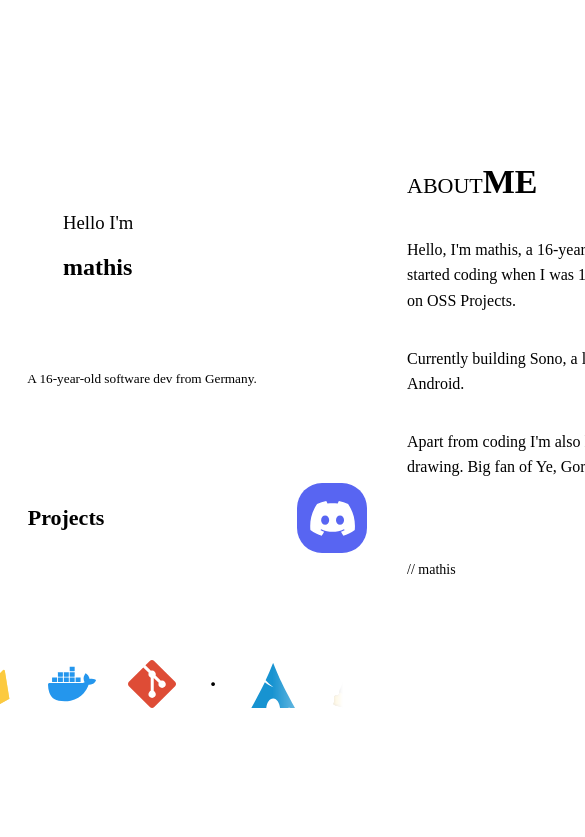
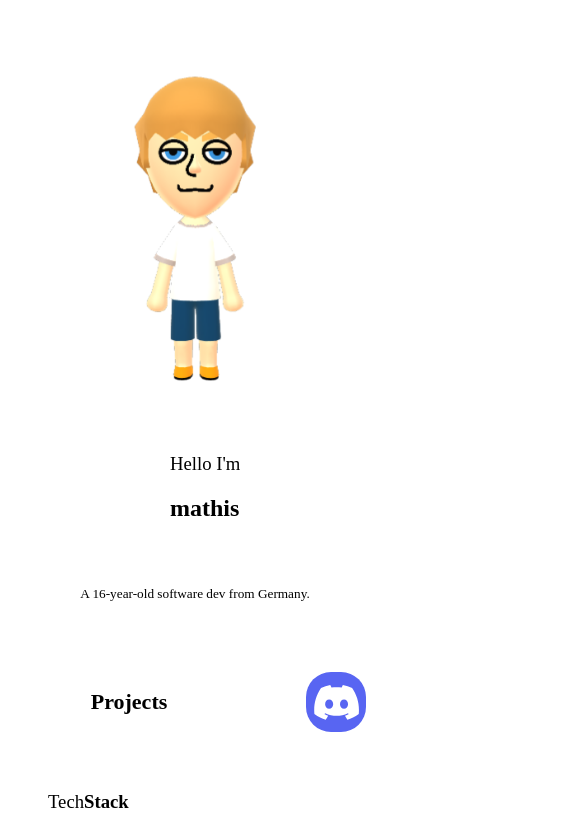
Before and after one commit to mathiiiiiis/homepage, a Vue app: page / in a window 390 px wide. Shown: the top 837 px of the page, 585 px wide, since content can reach past the window. Built offline with nearby package versions, Linux system fonts and the light colour scheme; no server answers; the HTML template or start-up script is replaced by a standard one.

Commit message:
update button to actually open project page and add responsive design

```diff
--- a/src/views/Home.vue
+++ b/src/views/Home.vue
@@ -25,7 +25,7 @@ import LastFmWidget from '@/components/home/LastFmWidget.vue';
                         </div>
                     </section>
                     <section class="button-row">
-                        <button class="btn-projects">Projects</button>
+                        <button class="btn-projects" @click="$router.push('/projects')">Projects</button>
                         <a href="https://github.com/mathiiiiiis" target="_blank" class="btn-icon">
                             <svg class="icon"><use href="#icon-github" /></svg>
                         </a>
@@ -351,4 +351,115 @@ import LastFmWidget from '@/components/home/LastFmWidget.vue';
     border-radius: 25px 25px 50px 50px;
     overflow: hidden;
 }
+
+/* ==== RESPONSIVE ==== */
+@media (max-width: 1200px) {
+    .home {
+        flex-direction: column;
+        align-items: center;
+        height: auto;
+        padding: 48px 24px;
+    }
+
+    .right {
+        padding-top: 0;
+    }
+
+    .about-me {
+        border-radius: 25px;
+    }
+}
+
+@media (max-width: 820px) {
+    .left-top {
+        flex-direction: column;
+        align-items: center;
+    }
+
+    .left-top-right {
+        padding-top: 0;
+        width: 100%;
+    }
+
+    .left {
+        width: 100%;
+    }
+
+    .mii-viewer {
+        width: 100%;
+        max-width: 450px;
+        border-radius: 50px 50px 25px 25px;
+    }
+
+    .about-short {
+        width: 100%;
+        max-width: 450px;
+    }
+
+    .tech-stack {
+        width: 100%;
+        max-width: 450px;
+        border-radius: 25px;
+    }
+
+    .about-me {
+        width: 100%;
+        max-width: 450px;
+        height: auto;
+        min-height: 380px;
+    }
+
+    .last-played {
+        width: 100%;
+        max-width: 450px;
+    }
+}
+
+@media (max-width: 500px) {
+    .home {
+        padding: 32px 16px;
+    }
+
+    .mii-viewer {
+        width: 100%;
+        height: 360px;
+    }
+
+    .mii-viewer :deep(.mii-container) {
+        transform: scale(1) translateY(-8px);
+    }
+
+    .about-short {
+        width: 100%;
+        height: auto;
+        min-height: 240px;
+    }
+
+    .button-row {
+        width: 100%;
+        height: 60px;
+    }
+
+    .btn-icon {
+        width: 60px;
+    }
+
+    .about-me {
+        width: 100%;
+        height: auto;
+        min-height: 340px;
+    }
+
+    .last-played {
+        width: 100%;
+        height: auto;
+        min-height: 140px;
+    }
+
+    .tech-stack {
+        width: 100%;
+        height: auto;
+        min-height: 130px;
+    }
+}
 </style>
```
